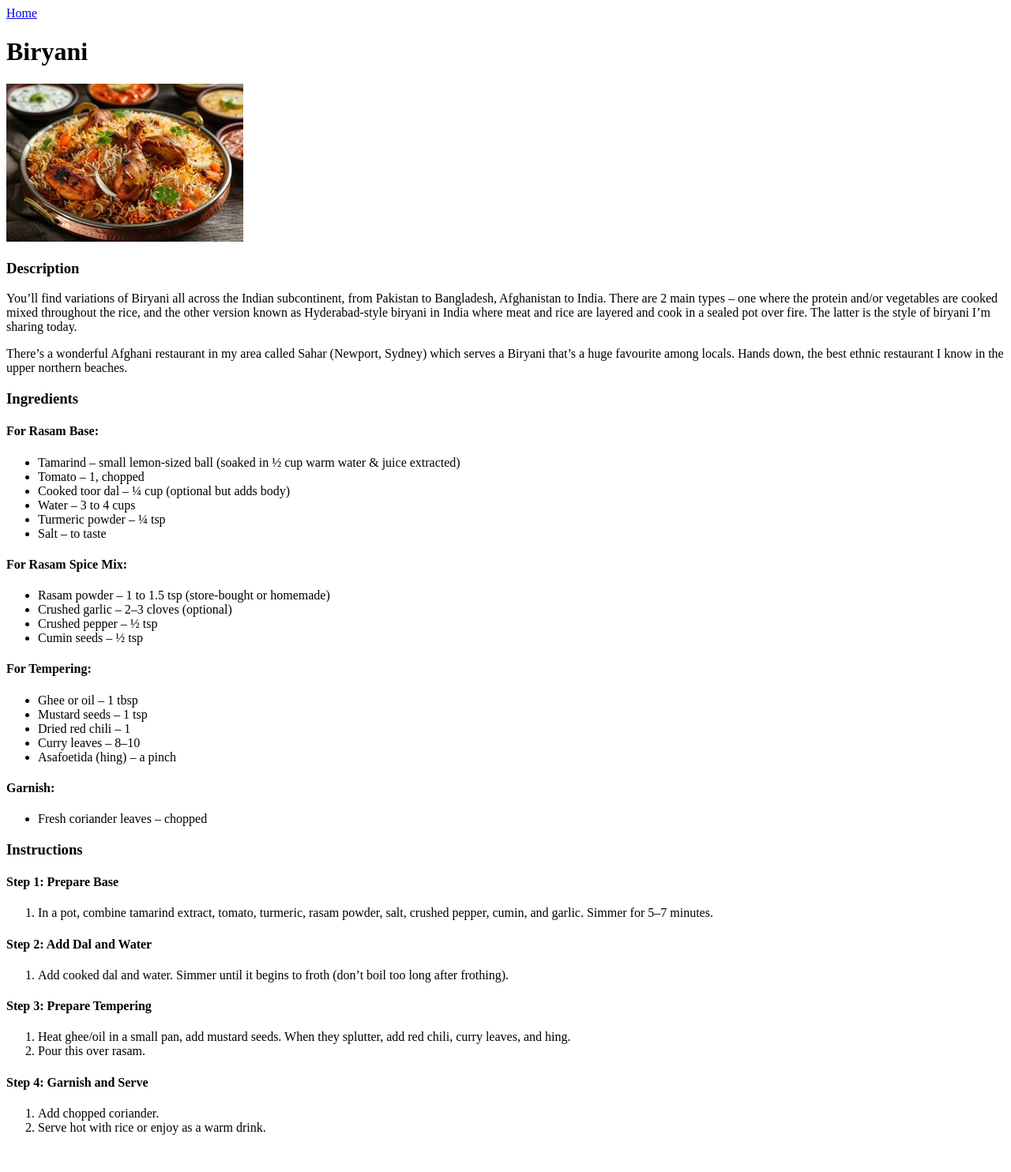
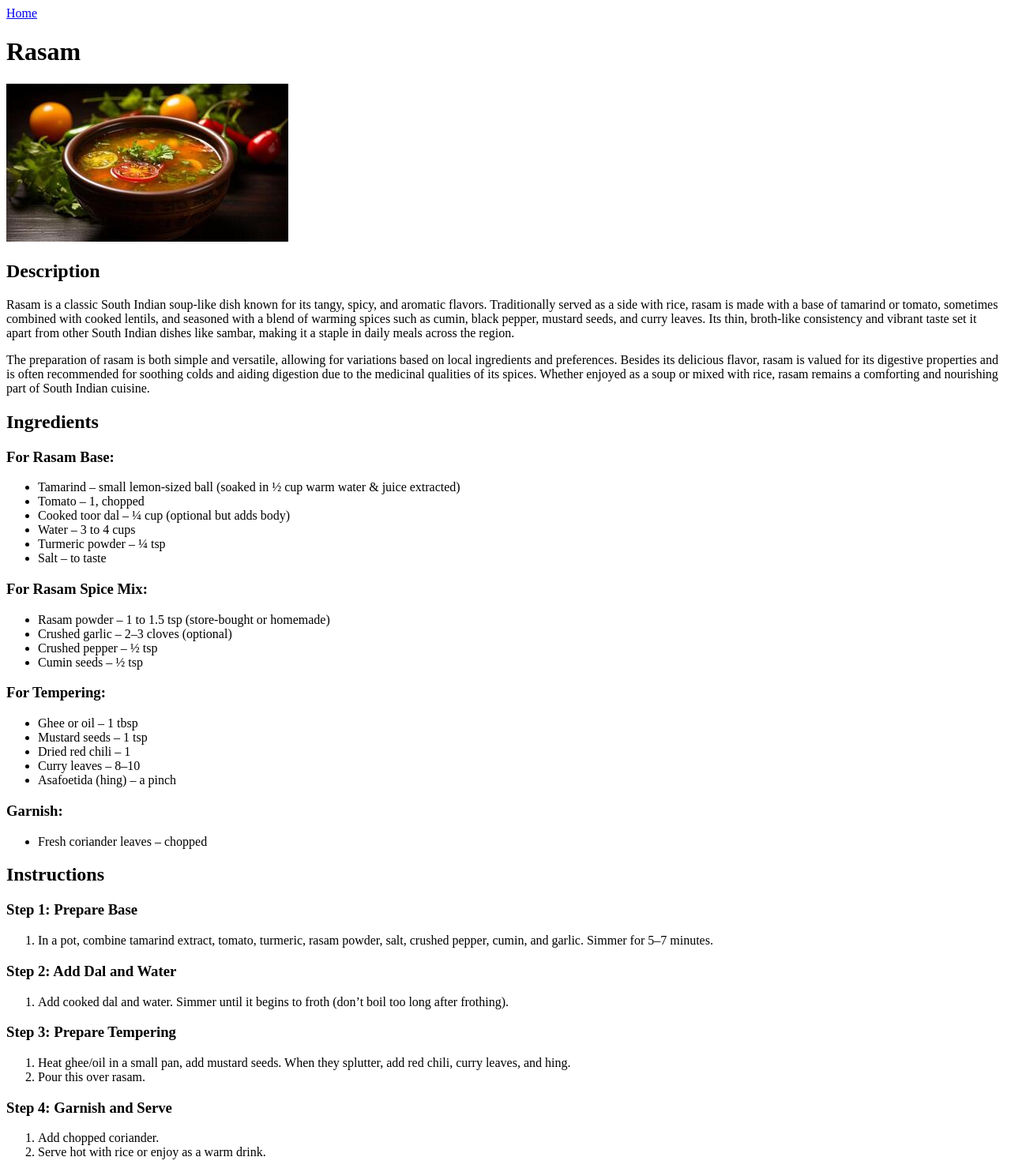
Before and after one commit to Dineshkumar-06/odin-recipes, a plain HTML site: page recipes/rasam.html in a window 1280 px wide. Shown: the whole page at 79% size. Before the commit the page ends 1453 px from the top, so only its background shows below. Drawn offline with Linux system fonts and the light colour scheme.

Commit message:
Fix hyperlinks and content issues
The hyperlinks to the recipe pages were broken, and the content was wrong for "Rasam". This commit fixes the hyperlink and corrects the content for "Rasam".

```diff
--- a/recipes/rasam.html
+++ b/recipes/rasam.html
@@ -7,15 +7,16 @@
 </head>
 <body>
     <a href="../index.html">Home</a>
-    <h1>Biryani</h1>
-    <img src="../images/biryani.jpg" alt="Image of biryani dish">
-    <h3>Description</h3>
-    <p>You’ll find variations of Biryani all across the Indian subcontinent, from Pakistan to Bangladesh, Afghanistan to India. There are 2 main types – one where the protein and/or vegetables are cooked mixed throughout the rice, and the other version known as Hyderabad-style biryani in India where meat and rice are layered and cook in a sealed pot over fire. The latter is the style of biryani I’m sharing today.</p>
+    <h1>Rasam</h1>
+    <img src="../images/rasam.jpg" alt="Image of rasam dish">
+    <h2>Description</h2>
+    <p>Rasam is a classic South Indian soup-like dish known for its tangy, spicy, and aromatic flavors. Traditionally served as a side with rice, rasam is made with a base of tamarind or tomato, sometimes combined with cooked lentils, and seasoned with a blend of warming spices such as cumin, black pepper, mustard seeds, and curry leaves. Its thin, broth-like consistency and vibrant taste set it apart from other South Indian dishes like sambar, making it a staple in daily meals across the region.</p>
 
-    <p>There’s a wonderful Afghani restaurant in my area called Sahar (Newport, Sydney) which serves a Biryani that’s a huge favourite among locals. Hands down, the best ethnic restaurant I know in the upper northern beaches.</p>
-    <h3>Ingredients</h3>
+    <p>The preparation of rasam is both simple and versatile, allowing for variations based on local ingredients and preferences. Besides its delicious flavor, rasam is valued for its digestive properties and is often recommended for soothing colds and aiding digestion due to the medicinal qualities of its spices. Whether enjoyed as a soup or mixed with rice, rasam remains a comforting and nourishing part of South Indian cuisine.</p>
 
-    <h4>For Rasam Base:</h4>
+    <h2>Ingredients</h2>
+
+    <h3>For Rasam Base:</h3>
     <ul>
       <li>Tamarind – small lemon-sized ball (soaked in ½ cup warm water &amp; juice extracted)</li>
       <li>Tomato – 1, chopped</li>
@@ -25,7 +26,7 @@
       <li>Salt – to taste</li>
     </ul>
 
-    <h4>For Rasam Spice Mix:</h4>
+    <h3>For Rasam Spice Mix:</h3>
     <ul>
       <li>Rasam powder – 1 to 1.5 tsp (store-bought or homemade)</li>
       <li>Crushed garlic – 2–3 cloves (optional)</li>
@@ -33,7 +34,7 @@
       <li>Cumin seeds – ½ tsp</li>
     </ul>
 
-    <h4>For Tempering:</h4>
+    <h3>For Tempering:</h3>
     <ul>
       <li>Ghee or oil – 1 tbsp</li>
       <li>Mustard seeds – 1 tsp</li>
@@ -42,30 +43,30 @@
       <li>Asafoetida (hing) – a pinch</li>
     </ul>
 
-    <h4>Garnish:</h4>
+    <h3>Garnish:</h3>
     <ul>
       <li>Fresh coriander leaves – chopped</li>
     </ul>
 
-    <h3>Instructions</h3>
+    <h2>Instructions</h2>
 
-    <h4>Step 1: Prepare Base</h4>
+    <h3>Step 1: Prepare Base</h3>
     <ol>
       <li>In a pot, combine tamarind extract, tomato, turmeric, rasam powder, salt, crushed pepper, cumin, and garlic. Simmer for 5–7 minutes.</li>
     </ol>
 
-    <h4>Step 2: Add Dal and Water</h4>
+    <h3>Step 2: Add Dal and Water</h3>
     <ol>
       <li>Add cooked dal and water. Simmer until it begins to froth (don’t boil too long after frothing).</li>
     </ol>
 
-    <h4>Step 3: Prepare Tempering</h4>
+    <h3>Step 3: Prepare Tempering</h3>
     <ol>
       <li>Heat ghee/oil in a small pan, add mustard seeds. When they splutter, add red chili, curry leaves, and hing.</li>
       <li>Pour this over rasam.</li>
     </ol>
 
-    <h4>Step 4: Garnish and Serve</h4>
+    <h3>Step 4: Garnish and Serve</h3>
     <ol>
       <li>Add chopped coriander.</li>
       <li>Serve hot with rice or enjoy as a warm drink.</li>
```
Also changed, not shown: index.html (+3 -3 lines), recipes/biryani.html (+11 -12 lines), recipes/sambar.html (+15 -15 lines).
